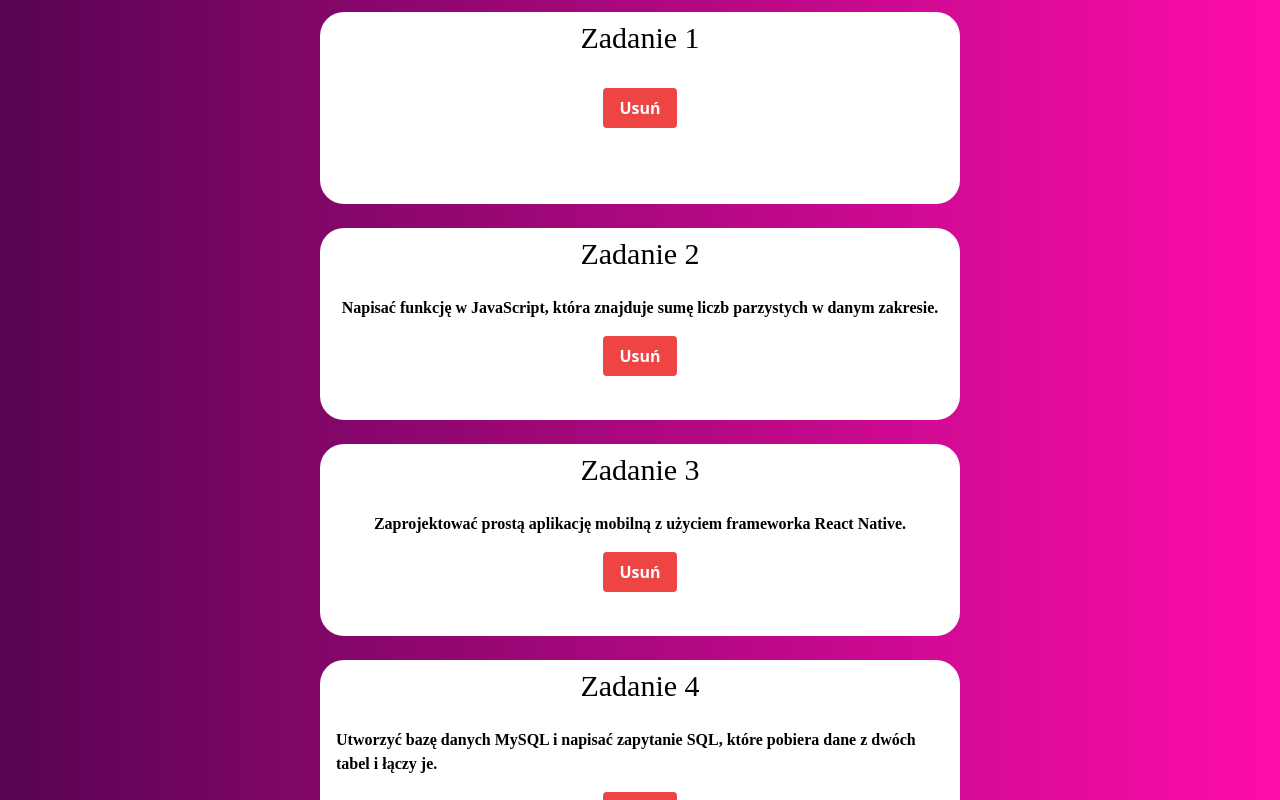
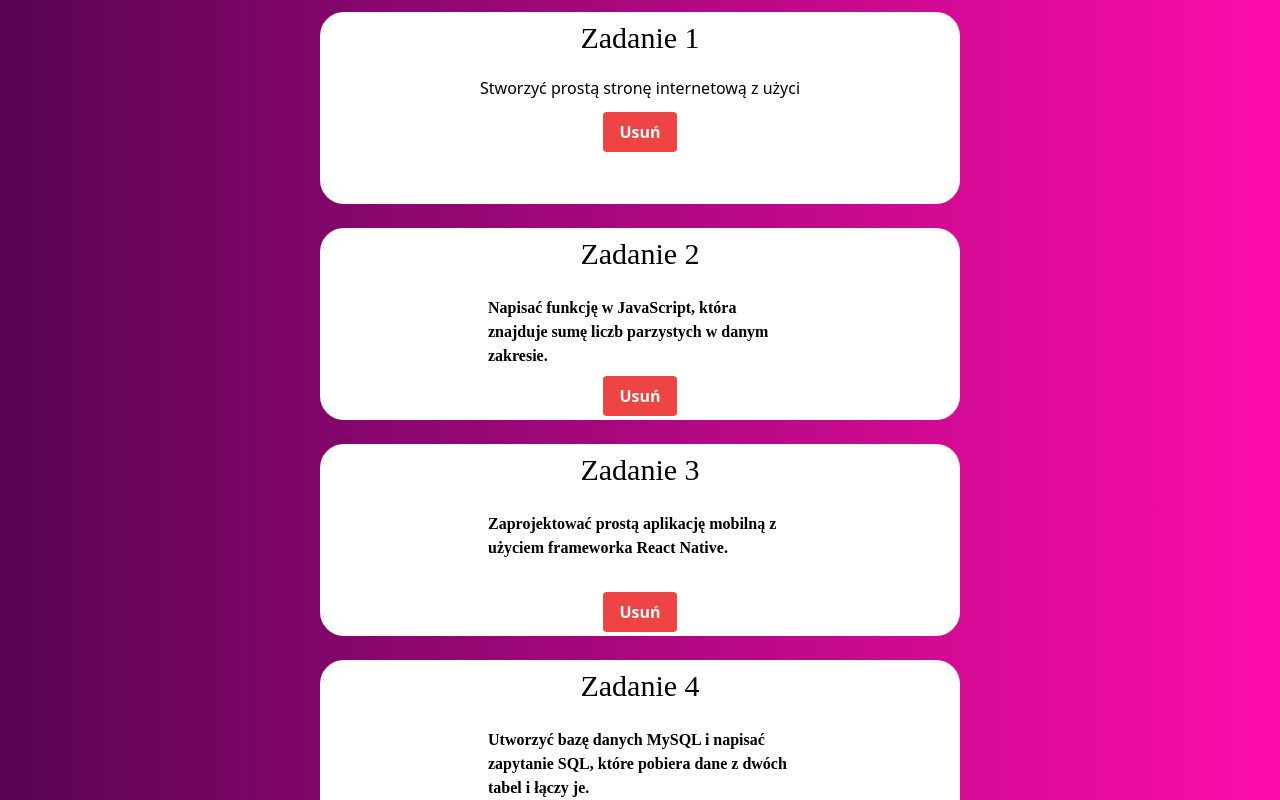
Before and after one commit to podlaskialgorytm3/ToDoApp, a React (Vite) app: page / in a window 1280 px wide. Both pictures are taken after a click on the element "Stworzyć prostą stronę internetową z użyciem HTML i CSS.". Shown: the top 800 px of the page. Built offline with nearby package versions, Linux system fonts and the light colour scheme.

Commit message:
Add input field and edit functionality to Card component

```diff
--- a/src/components/Card.jsx
+++ b/src/components/Card.jsx
@@ -2,20 +2,30 @@
 import { Button } from "./CardCompontents/Button"
 import { Title } from "./CardCompontents/Title"
 import { Description } from "./CardCompontents/Description"
+import { Input } from "./CardCompontents/Input"
 import { useState } from "react"
 export const Card = ({title,description}) => {
     const [isExist,setDelete] = useState(true)
     const [isEdit,setEdit] = useState(false)
+    const [editDescription,setDescription] = useState(description)
     const handleButton = () => {
         setDelete(!isExist)
+    }
+    const handleInput = (e) => {
+        setDescription(e.target.value)
+    }
+    const submitData = (e) =>{
+        if(e.key === 'Enter'){
+            setEdit(!isEdit)
+        }
     }
     return (
         <>
         {isExist ? (
         <div className="w-full h-48 bg-white rounded-3xl m-3 flex flex-col items-center">
             <Title>{title}</Title>
-            {isEdit ? (<input type="text" onDoubleClick={() => setEdit(!isEdit)}/>) : (
-                <Description onClick={() => setEdit(!isEdit)}>{description}</Description>
+            {isEdit ? (<Input onKeyPress={(e) => submitData(e)} onChange={(e) => handleInput(e)} defaultValue={editDescription}/>) : (
+                <Description onClick={() => setEdit(!isEdit)}>{editDescription}</Description>
             )}
             <Button onSelected={handleButton}>Usuń</Button>
         </div> ): undefined}
--- a/src/components/CardCompontents/Description.jsx
+++ b/src/components/CardCompontents/Description.jsx
@@ -1,3 +1,3 @@
 export const Description = ({children, ...props}) => (
-    <p className="text-x m-2 font-[Montserrat] font-bold p-2" {...props}>{children}</p>
+    <p className="text-x m-2 font-[Montserrat] font-bold p-2 w-80 h-20" {...props}>{children}</p>
 )
--- /dev/null
+++ b/src/components/CardCompontents/Input.jsx
@@ -0,0 +1,3 @@
+export const Input = ({...props}) => (
+    <input type="text" {...props} className="w-80 h-12"/>
+)
```
